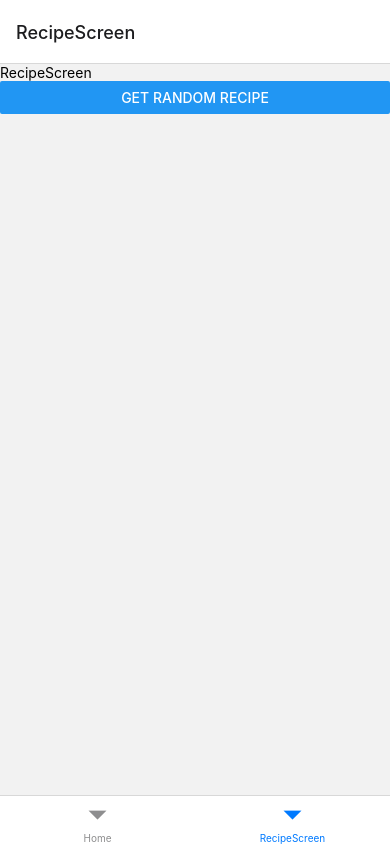
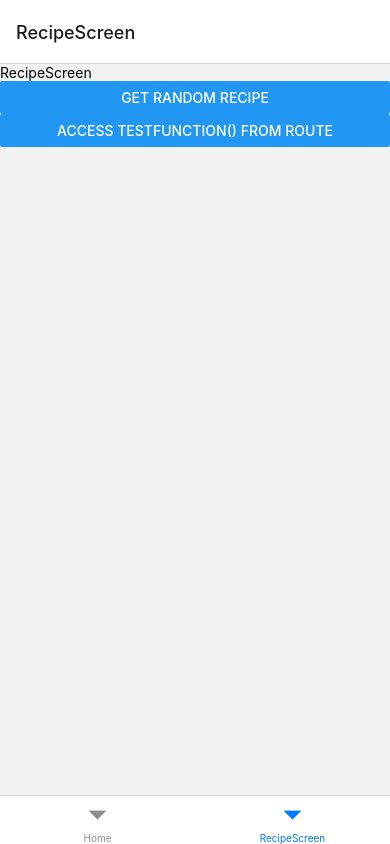
Before and after one commit to CapSap/apaMakan, a React Native app: screen /RecipeScreen in a window 390 px wide. Built offline with nearby package versions, Linux system fonts and the light colour scheme.

Commit message:
Passed a testFunction through route.params and rendered result

```diff
--- a/src/components/BottomTabs.navigator.tsx
+++ b/src/components/BottomTabs.navigator.tsx
@@ -17,7 +17,7 @@ import type {
 } from '@react-navigation/bottom-tabs';
 
 //Create a dummy function to see if can pass it through route.params
-type TestFuncType = () => string;
+export type TestFuncType = () => string;
 const testFunction: TestFuncType = () => {
   return 'hello';
 };
@@ -26,8 +26,8 @@ const testFunction: TestFuncType = () => {
 //undefined => no params
 //Have to use 'type' alias instead of interface according to the docs
 type TabsParamList = {
-  RecipeScreen: {container: {data: Recipe[]; test: TestFuncType}};
-  Home: {data: Recipe[]};
+  RecipeScreen: {data: Recipe[]};
+  Home: {container: {data: Recipe[]; test: TestFuncType}};
 };
 
 //HomeScreen
@@ -35,7 +35,7 @@ export type HomeProps = BottomTabScreenProps<TabsParamList, 'Home'>;
 
 const BottomTabs = createBottomTabNavigator<TabsParamList>();
 
-export const BottomTabsNavigator: React.FC = () => {
+export const BottomTabsNavigator = () => {
   return (
     <BottomTabs.Navigator>
       <BottomTabs.Screen
@@ -46,8 +46,8 @@ export const BottomTabsNavigator: React.FC = () => {
       <BottomTabs.Screen
         name="RecipeScreen"
         component={RecipeScreen}
-        initialParams={{data: dummyData}}
-        //initialParams={{container: {data: dummyData, test: testFunction}}}
+        //initialParams={{data: dummyData}}
+        initialParams={{container: {data: dummyData, test: testFunction}}}
       />
     </BottomTabs.Navigator>
   );
--- a/src/components/RecipeScreen.tsx
+++ b/src/components/RecipeScreen.tsx
@@ -1,22 +1,26 @@
 import React, {useState} from 'react';
 import {Text, View, ScrollView, Button} from 'react-native';
-import {HomeProps} from './BottomTabs.navigator';
+import {HomeProps, TestFuncType} from './BottomTabs.navigator';
 import {Recipe} from '../types';
 
 export const RecipeScreen = ({route}: HomeProps) => {
-  const recipeData: Recipe[] = route.params.data;
-  //const testFunction = route.params.testFunction;
+  const recipeData: Recipe[] = route.params.container.data;
+  const testFunction = route.params.container.test;
   return (
     <View>
       <Text>{'RecipeScreen'}</Text>
-      <DisplayRandomRecipe recipes={recipeData} />
+      <DisplayRandomRecipe recipes={recipeData} testFunction={testFunction} />
     </View>
   );
 };
 
 //Randomly select & display a recipe from recipes
-const DisplayRandomRecipe = (props: {recipes: Recipe[]}) => {
+const DisplayRandomRecipe = (props: {
+  recipes: Recipe[];
+  testFunction: TestFuncType;
+}) => {
   const [showRecipe, setShowRecipe] = useState(false);
+  const [showFunc, setShowFunc] = useState(false);
   const [randomRecipe, setRandomRecipe] = useState<Recipe | undefined>();
   return (
     <ScrollView>
@@ -28,6 +32,18 @@ const DisplayRandomRecipe = (props: {recipes: Recipe[]}) => {
         }}
       />
       {showRecipe && <Text>{JSON.stringify(randomRecipe, null, 4)}</Text>}
+      <Button
+        title={'Access testFunction() from route'}
+        onPress={() => {
+          setShowFunc(true);
+          setRandomRecipe(selectRandomRecipe(props.recipes));
+        }}
+      />
+      {showFunc && (
+        <Text>
+          {'Result: ' + JSON.stringify(props.testFunction(), null, 4)}
+        </Text>
+      )}
     </ScrollView>
   );
 };
```
